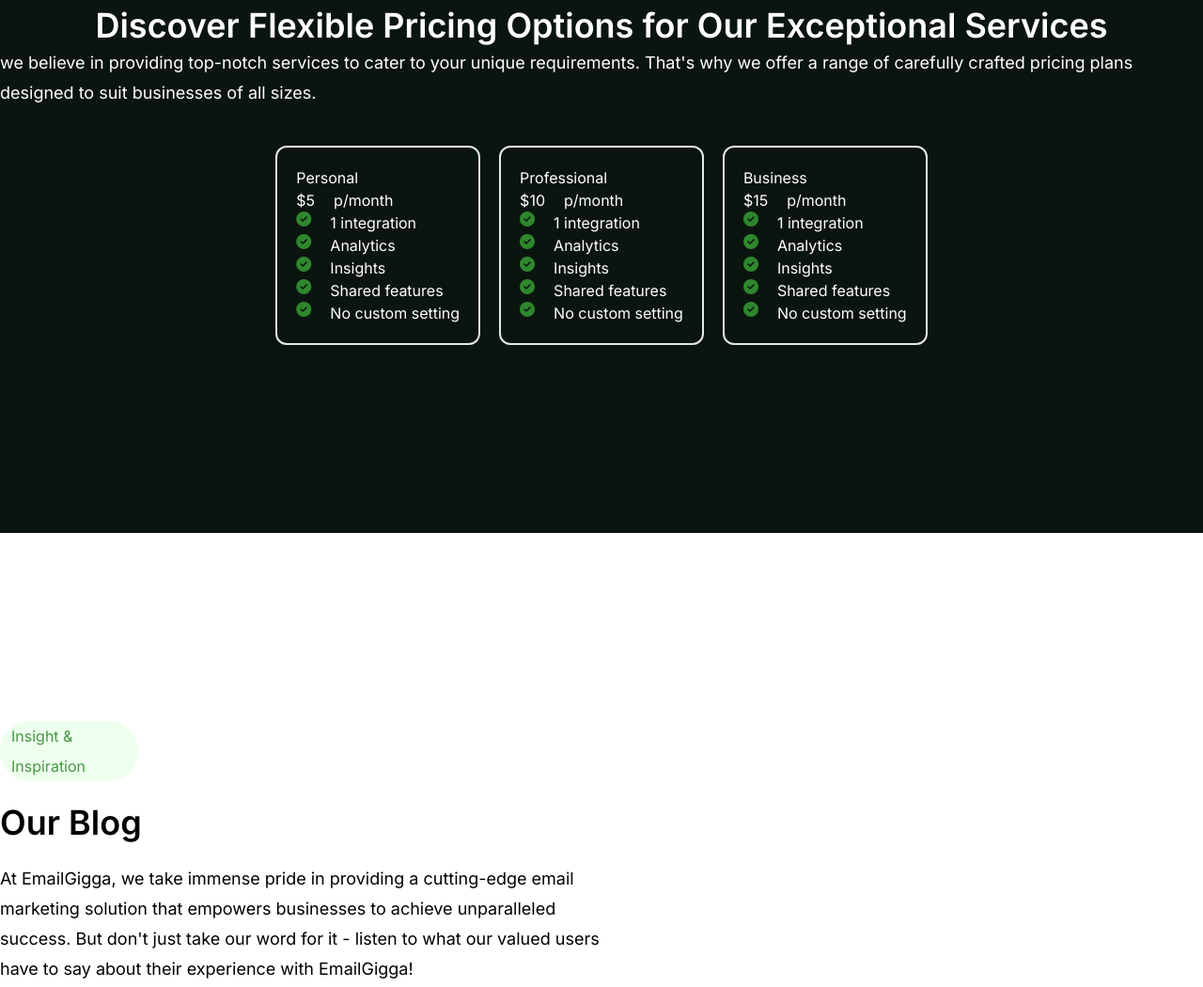
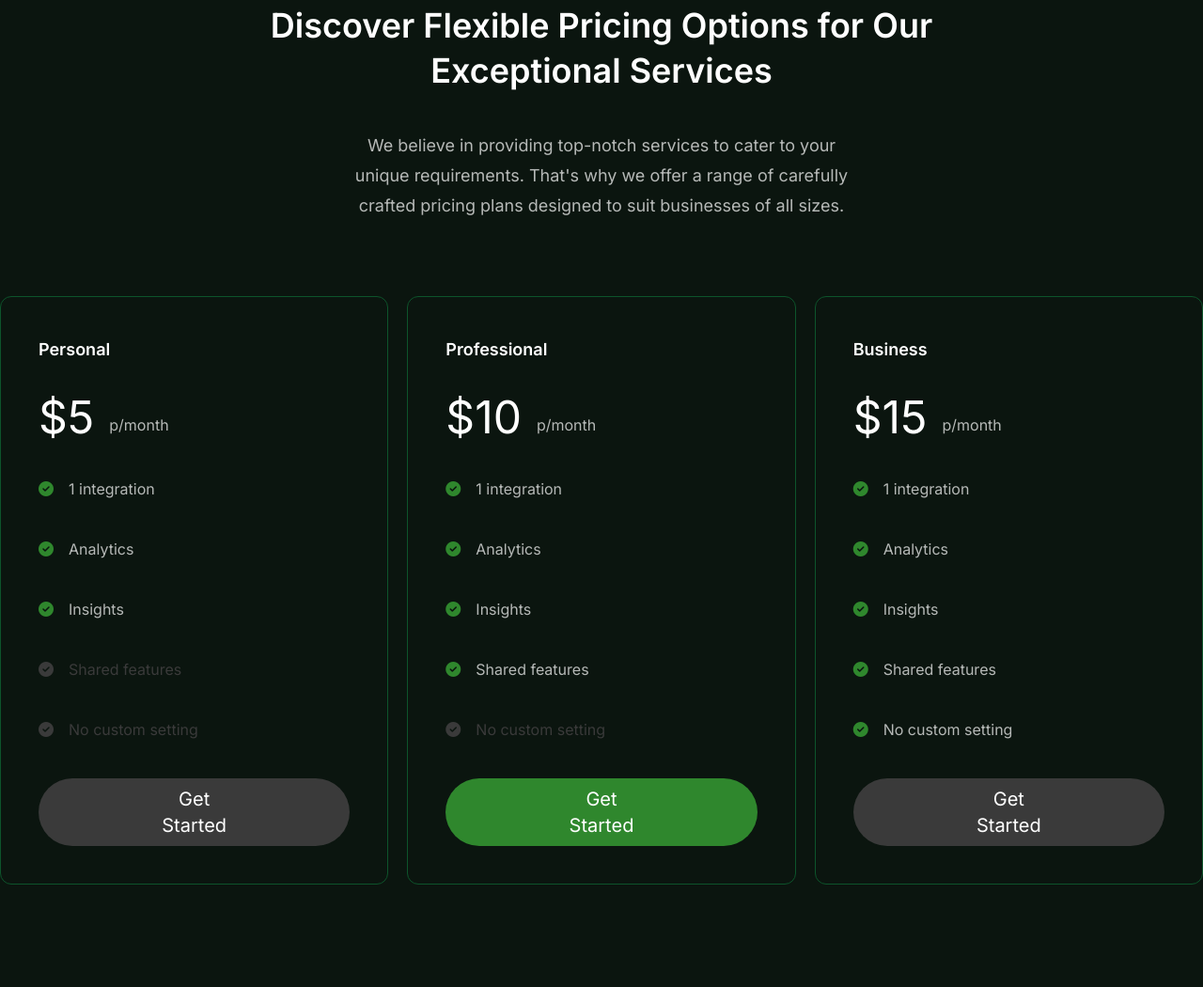
Before and after one commit to innovasoftlimited/ui-sample-2, a website: page index.html in a window 1280 px wide. Shown: the part 8087-9137 px from the top of the page at 94% size. Drawn offline with Linux system fonts and the light colour scheme.

Commit message:
pricing section updated

```diff
--- a/index.html
+++ b/index.html
@@ -340,93 +340,107 @@
 
       <!-- pricing section -->
       <section id="pricingSection" class="bg-[#0B150F]">
-        <section class="container mx-auto py-50 flex flex-col justify-center items-center text-white">
-          <div>
-            <p class="text-4xl font-semibold leading-12 text-center">Discover Flexible Pricing Options for Our Exceptional Services</p>
-            <span class="text-lg font-normal leading-8 text-center"
-              >we believe in providing top-notch services to cater to your unique requirements. That's why we offer a range of carefully crafted pricing plans designed to suit businesses of all sizes.</span
+        <section class="container mx-auto py-50">
+          <div class="flex flex-col justify-center items-center gap-10">
+            <div class="flex flex-col justify-center items-center gap-10">
+              <p class="text-4xl font-semibold leading-12 text-center w-3/5 text-white">Discover Flexible Pricing Options for Our Exceptional Services</p>
+              <span class="text-lg font-normal leading-8 text-center w-3/7 text-white/70"
+                >We believe in providing top-notch services to cater to your unique requirements. That's why we offer a range of carefully crafted pricing plans designed to suit businesses of all sizes.</span
               >
             </div>
+
             <div class="mt-10 flex gap-5">
-            <div class="border-2 border-gray-200 rounded-xl p-5">
-              <span>Personal</span>
-              <div class="flex gap-5">
-                <span>$5</span>
-                <span>p/month</span>
+              <div class="flex flex-col gap-10 border-1 border-green-900 rounded-xl p-10 text-white">
+                <span class="text-lg font-semibold leading-8 text-white">Personal</span>
+                <div class="flex flex-col gap-10">
+                  <div class="flex gap-4">
+                    <span class="text-5xl font-normal leading-8">$5</span>
+                    <span class="mt-2 text-base font-normal leading-8 text-white/70">p/month</span>
                   </div>
-              <div class="flex gap-5">
-                <i class="fa-solid fa-circle-check text-[#2F872D]"></i>
-                <p>1 integration</p>
+                  <div class="flex gap-4">
+                    <i class="fa-solid fa-circle-check text-[#2F872D] mt-1"></i>
+                    <p class="text-base font-normal text-white/70">1 integration</p>
                   </div>
-              <div class="flex gap-5">
-                <i class="fa-solid fa-circle-check text-[#2F872D]"></i>
-                <p>Analytics</p>
+                  <div class="flex gap-4">
+                    <i class="fa-solid fa-circle-check text-[#2F872D] mt-1"></i>
+                    <p class="text-base font-normal text-white/70">Analytics</p>
                   </div>
-              <div class="flex gap-5">
-                <i class="fa-solid fa-circle-check text-[#2F872D]"></i>
-                <p>Insights</p>
+                  <div class="flex gap-4">
+                    <i class="fa-solid fa-circle-check text-[#2F872D] mt-1"></i>
+                    <p class="text-base font-normal text-white/70">Insights</p>
                   </div>
-              <div class="flex gap-5">
-                <i class="fa-solid fa-circle-check text-[#2F872D]"></i>
-                <p>Shared features</p>
+                  <div class="flex gap-4">
+                    <i class="fa-solid fa-circle-check text-[#3A3A3A] mt-1"></i>
+                    <p class="text-base font-normal text-[#3A3A3A]">Shared features</p>
                   </div>
-              <div class="flex gap-5">
-                <i class="fa-solid fa-circle-check text-[#2F872D]"></i>
-                <p>No custom setting</p>
+                  <div class="flex gap-4">
+                    <i class="fa-solid fa-circle-check text-[#3A3A3A] mt-1"></i>
+                    <p class="text-base font-normal text-[#3A3A3A]">No custom setting</p>
                   </div>
                 </div>
-            <div class="border-2 border-gray-200 rounded-xl p-5">
-              <span>Professional</span>
-              <div class="flex gap-5">
-                <span>$10</span>
-                <span>p/month</span>
+                <button class="bg-[#3A3A3A] text-xl rounded-full px-30 py-2 text-white hover-effect">Get Started</button>
               </div>
-              <div class="flex gap-5">
-                <i class="fa-solid fa-circle-check text-[#2F872D]"></i>
-                <p>1 integration</p>
+
+              <div class="flex flex-col gap-10 border-1 border-green-900 rounded-xl p-10 text-white">
+                <span class="text-lg font-semibold leading-8 text-white">Professional</span>
+                <div class="flex flex-col gap-10">
+                  <div class="flex gap-4">
+                    <span class="text-5xl font-normal leading-8">$10</span>
+                    <span class="mt-2 text-base font-normal leading-8 text-white/70">p/month</span>
                   </div>
-              <div class="flex gap-5">
-                <i class="fa-solid fa-circle-check text-[#2F872D]"></i>
-                <p>Analytics</p>
+                  <div class="flex gap-4">
+                    <i class="fa-solid fa-circle-check text-[#2F872D] mt-1"></i>
+                    <p class="text-base font-normal text-white/70">1 integration</p>
                   </div>
-              <div class="flex gap-5">
-                <i class="fa-solid fa-circle-check text-[#2F872D]"></i>
-                <p>Insights</p>
+                  <div class="flex gap-4">
+                    <i class="fa-solid fa-circle-check text-[#2F872D] mt-1"></i>
+                    <p class="text-base font-normal text-white/70">Analytics</p>
                   </div>
-              <div class="flex gap-5">
-                <i class="fa-solid fa-circle-check text-[#2F872D]"></i>
-                <p>Shared features</p>
+                  <div class="flex gap-4">
+                    <i class="fa-solid fa-circle-check text-[#2F872D] mt-1"></i>
+                    <p class="text-base font-normal text-white/70">Insights</p>
                   </div>
-              <div class="flex gap-5">
-                <i class="fa-solid fa-circle-check text-[#2F872D]"></i>
-                <p>No custom setting</p>
+                  <div class="flex gap-4">
+                    <i class="fa-solid fa-circle-check text-[#2F872D] mt-1"></i>
+                    <p class="text-base font-normal text-white/70">Shared features</p>
+                  </div>
+                  <div class="flex gap-4">
+                    <i class="fa-solid fa-circle-check text-[#3A3A3A] mt-1"></i>
+                    <p class="text-base font-normal text-[#3A3A3A]">No custom setting</p>
                   </div>
                 </div>
-            <div class="border-2 border-gray-200 rounded-xl p-5">
-              <span>Business</span>
-              <div class="flex gap-5">
-                <span>$15</span>
-                <span>p/month</span>
+                <button class="bg-[#2F872D] text-xl rounded-full px-30 py-2 text-white hover-effect">Get Started</button>
               </div>
-              <div class="flex gap-5">
-                <i class="fa-solid fa-circle-check text-[#2F872D]"></i>
-                <p>1 integration</p>
+
+              <div class="flex flex-col gap-10 border-1 border-green-900 rounded-xl p-10 text-white">
+                <span class="text-lg font-semibold leading-8 text-white">Business</span>
+                <div class="flex flex-col gap-10">
+                  <div class="flex gap-4">
+                    <span class="text-5xl font-normal leading-8">$15</span>
+                    <span class="mt-2 text-base font-normal leading-8 text-white/70">p/month</span>
                   </div>
-              <div class="flex gap-5">
-                <i class="fa-solid fa-circle-check text-[#2F872D]"></i>
-                <p>Analytics</p>
+                  <div class="flex gap-4">
+                    <i class="fa-solid fa-circle-check text-[#2F872D] mt-1"></i>
+                    <p class="text-base font-normal text-white/70">1 integration</p>
                   </div>
-              <div class="flex gap-5">
-                <i class="fa-solid fa-circle-check text-[#2F872D]"></i>
-                <p>Insights</p>
+                  <div class="flex gap-4">
+                    <i class="fa-solid fa-circle-check text-[#2F872D] mt-1"></i>
+                    <p class="text-base font-normal text-white/70">Analytics</p>
                   </div>
-              <div class="flex gap-5">
-                <i class="fa-solid fa-circle-check text-[#2F872D]"></i>
-                <p>Shared features</p>
+                  <div class="flex gap-4">
+                    <i class="fa-solid fa-circle-check text-[#2F872D] mt-1"></i>
+                    <p class="text-base font-normal text-white/70">Insights</p>
                   </div>
-              <div class="flex gap-5">
-                <i class="fa-solid fa-circle-check text-[#2F872D]"></i>
-                <p>No custom setting</p>
+                  <div class="flex gap-4">
+                    <i class="fa-solid fa-circle-check text-[#2F872D] mt-1"></i>
+                    <p class="text-base font-normal text-white/70">Shared features</p>
+                  </div>
+                  <div class="flex gap-4">
+                    <i class="fa-solid fa-circle-check text-[#2F872D] mt-1"></i>
+                    <p class="text-base font-normal text-white/70">No custom setting</p>
+                  </div>
+                </div>
+                <button class="bg-[#3A3A3A] text-xl rounded-full px-30 py-2 text-white hover-effect">Get Started</button>
               </div>
             </div>
           </div>
```
Also changed, not shown: styles/output.css. Lines whose indentation alone changed are shown as unchanged.
